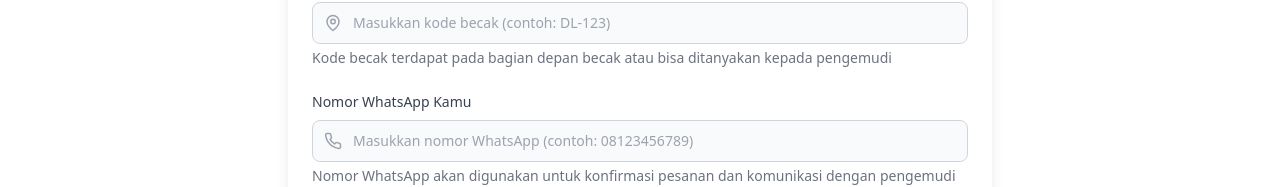
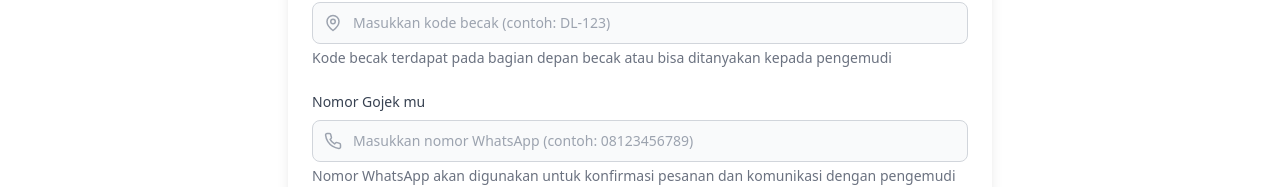
Before and after one commit to sulthonidap/ui-greenbecak, a React (Vite) app: page /pesan in a window 1280 px wide. Shown: the part 266-453 px from the top of the page. Built offline with nearby package versions, Linux system fonts and the light colour scheme; no server answers.

Commit message:
change nomer wa to gojek

```diff
--- a/src/pages/OrderPage.tsx
+++ b/src/pages/OrderPage.tsx
@@ -239,8 +239,7 @@
                   setCodeFromQR(false);
                 }}
                 disabled={submitting}
-                className={`bg-gray-50 border text-gray-900 text-sm rounded-lg block w-full pl-10 p-2.5 focus:outline-none transition-colors ${
-                  codeFromQR ? 'border-green-300' : 'border-gray-300'
+                className={`bg-gray-50 border text-gray-900 text-sm rounded-lg block w-full pl-10 p-2.5 focus:outline-none transition-colors ${codeFromQR ? 'border-green-300' : 'border-gray-300'
                   }`}
                 onFocus={(e) => {
                   e.currentTarget.style.borderColor = themeColor;
@@ -260,7 +259,7 @@
 
           <div className="mb-6">
             <label htmlFor="whatsappNumber" className="block mb-2 text-sm font-medium text-gray-700">
-              Nomor WhatsApp Kamu
+              Nomor Gojek mu
             </label>
             <div className="relative">
               <div className="absolute inset-y-0 left-0 flex items-center pl-3 pointer-events-none">
@@ -311,10 +310,8 @@
                         setError('');
                       }
                     }}
-                  className={`border rounded-lg p-4 transition-all ${
-                    submitting ? 'opacity-50 cursor-not-allowed' : 'cursor-pointer'
-                  } ${
-                    selectedOption?.id === option.id
+                    className={`border rounded-lg p-4 transition-all ${submitting ? 'opacity-50 cursor-not-allowed' : 'cursor-pointer'
+                      } ${selectedOption?.id === option.id
                         ? 'ring-2'
                         : 'border-gray-200 hover:border-gray-300 hover:bg-gray-50'
                       }`}
```
Lines whose indentation alone changed are shown as unchanged.
